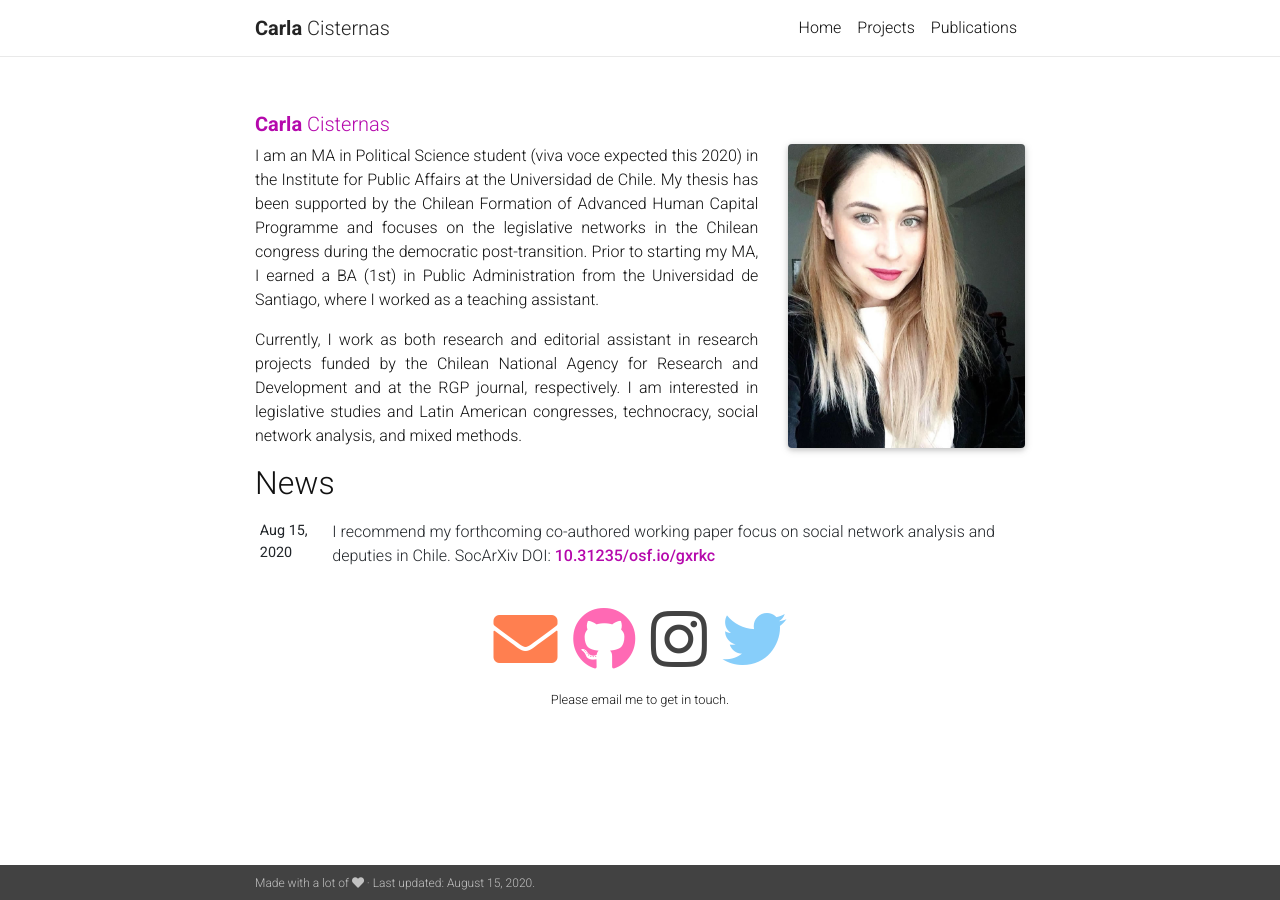
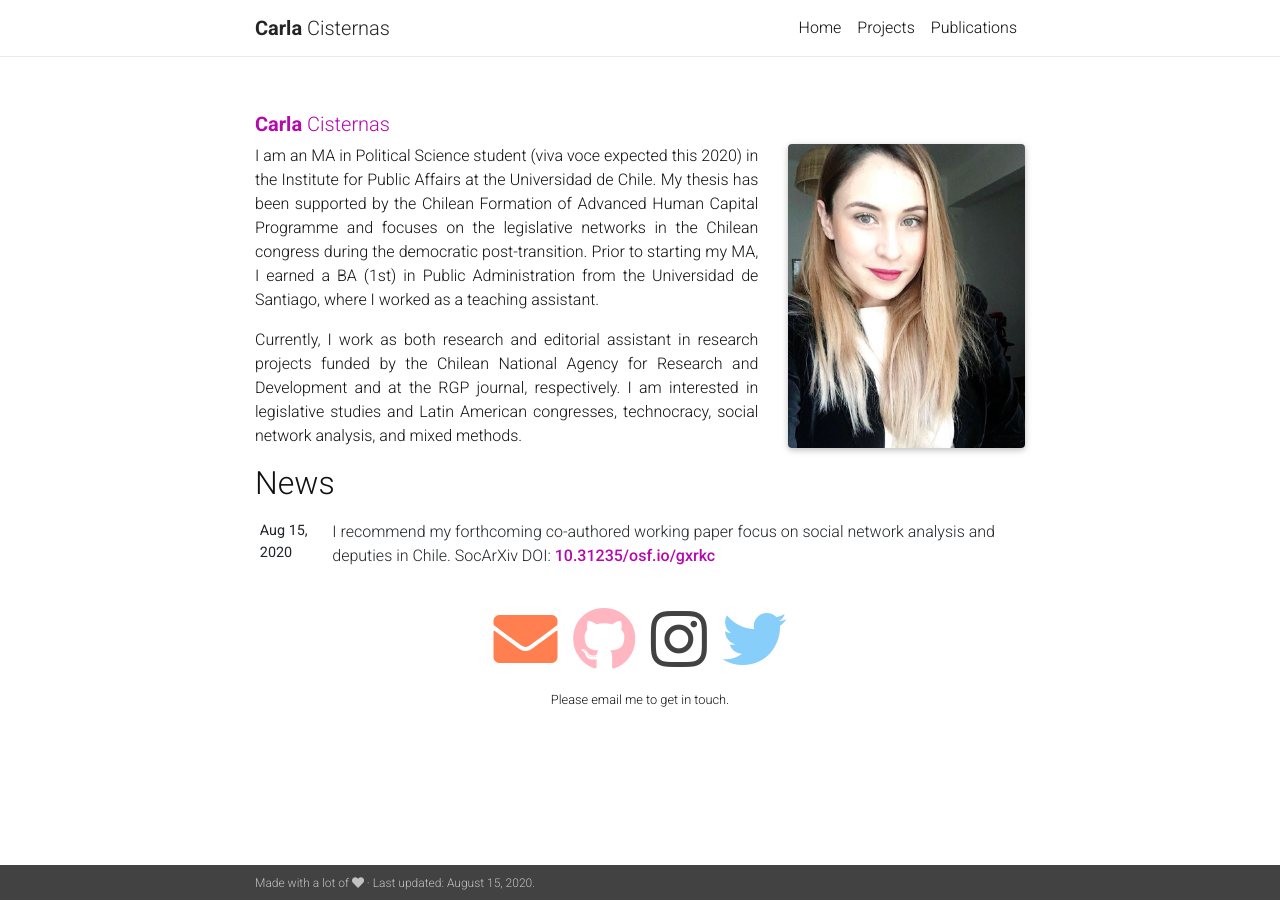
Before and after one commit to training-datalab/carlacisternas.com, a Jekyll site: the page built from _pages/about.md, in a window 1280 px wide. Built offline with Jekyll 4.4.1, drawn with Linux system fonts in a browser that asks for light colours; nearby versions of some CDN libraries; a style sheet for code colours, icons or effects is not loaded.

Commit message:
Update social.html

```diff
--- a/_includes/social.html
+++ b/_includes/social.html
@@ -1,10 +1,10 @@
 <span class="contact-icon text-center">
   <a href="mailto:{{ site.email | encode_email }}"><span style="color: coral;"><i class="fas fa-envelope"></span></i></a>
-  {% if site.orcid_id %}<a href="https://orcid.org/{{ site.orcid_id }}" target="_blank" title="ORCID"><span style="color: paleGreen;"><i class="ai ai-orcid"></i></span></a>{% endif %}
+  {% if site.orcid_id %}<a href="https://orcid.org/{{ site.orcid_id }}" target="_blank" title="ORCID"><span style="color: lightGreen;"><i class="ai ai-orcid"></i></span></a>{% endif %}
   <a href="https://osf.io/xkhdn/" target="_blank" title="OSF Profile"><span style="color: lightskyBlue;"><i class="ai ai-osf"></i></span></a>
   {% if site.scholar_userid %}<a href="https://scholar.google.com/citations?user={{ site.scholar_userid }}" target="_blank" title="Google Scholar"><i class="ai ai-google-scholar"></i></a>{% endif %}
   {% if site.publons_id %}<a href="https://publons.com/a/{{ site.publons_id }}/" target="_blank" title="Publons"><i class="ai ai-publons"></i></a>{% endif %}
-  {% if site.github_username %}<a href="https://github.com/{{ site.github_username }}" target="_blank" title="GitHub"><span style="color: hotPink;"><i class="fab fa-github"></i></span></a>{% endif %}
+  {% if site.github_username %}<a href="https://github.com/{{ site.github_username }}" target="_blank" title="GitHub"><span style="color: lightPink;"><i class="fab fa-github"></i></span></a>{% endif %}
   {% if site.research_gate_profile %}<a href="https://www.researchgate.net/profile/{{site.research_gate_profile}}/" target="_blank" title="ResearchGate"><span style="color: plum;"><i class="ai ai-researchgate"></i></span></a>{% endif %}
   {% if site.linkedin_username %}<a href="https://www.linkedin.com/in/{{ site.linkedin_username }}" target="_blank" title="LinkedIn"><i class="fab fa-linkedin"></i></a>{% endif %}
   <a href="https://www.instagram.com/carlacisternasg/" target="_blank" title="Instagram"><i class="fab fa-instagram"></i></a>
```
